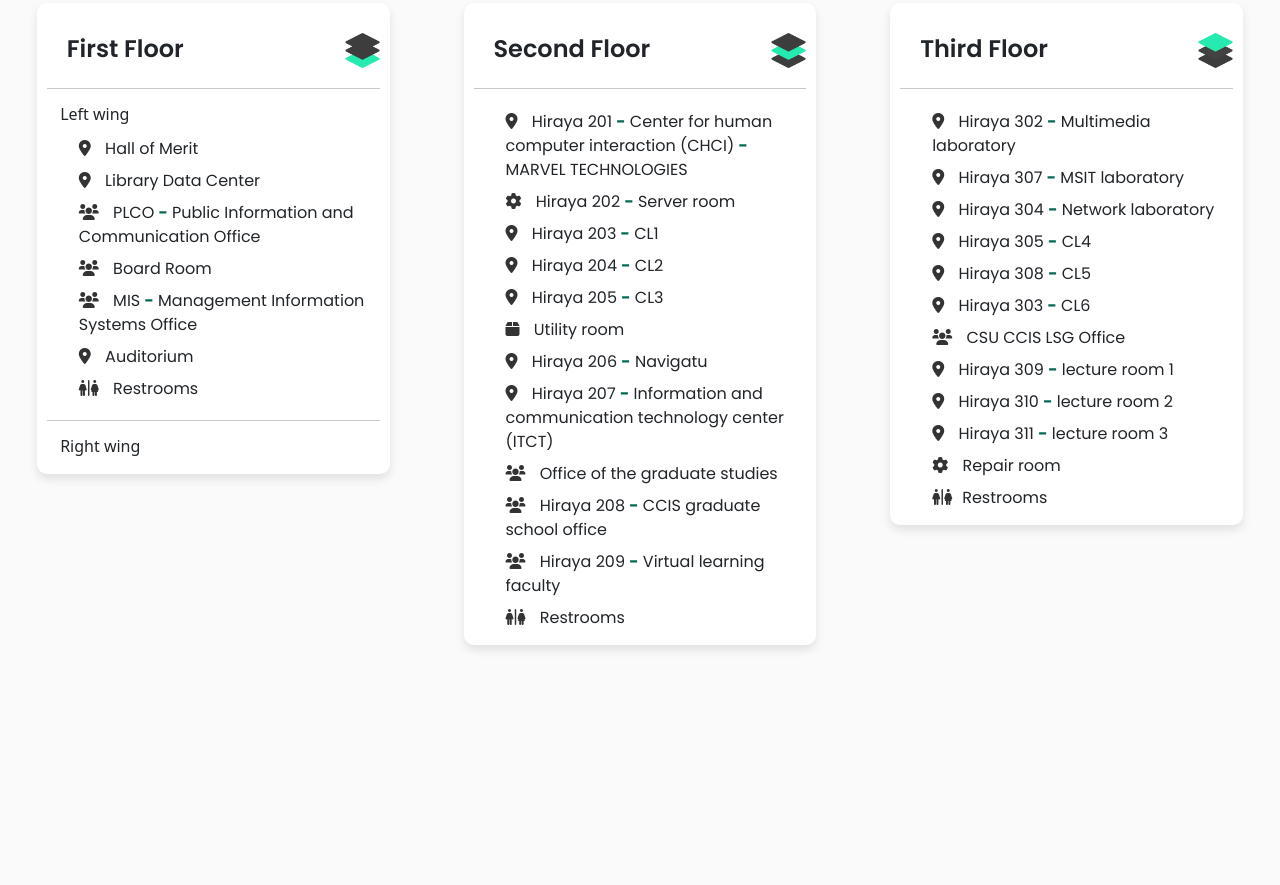
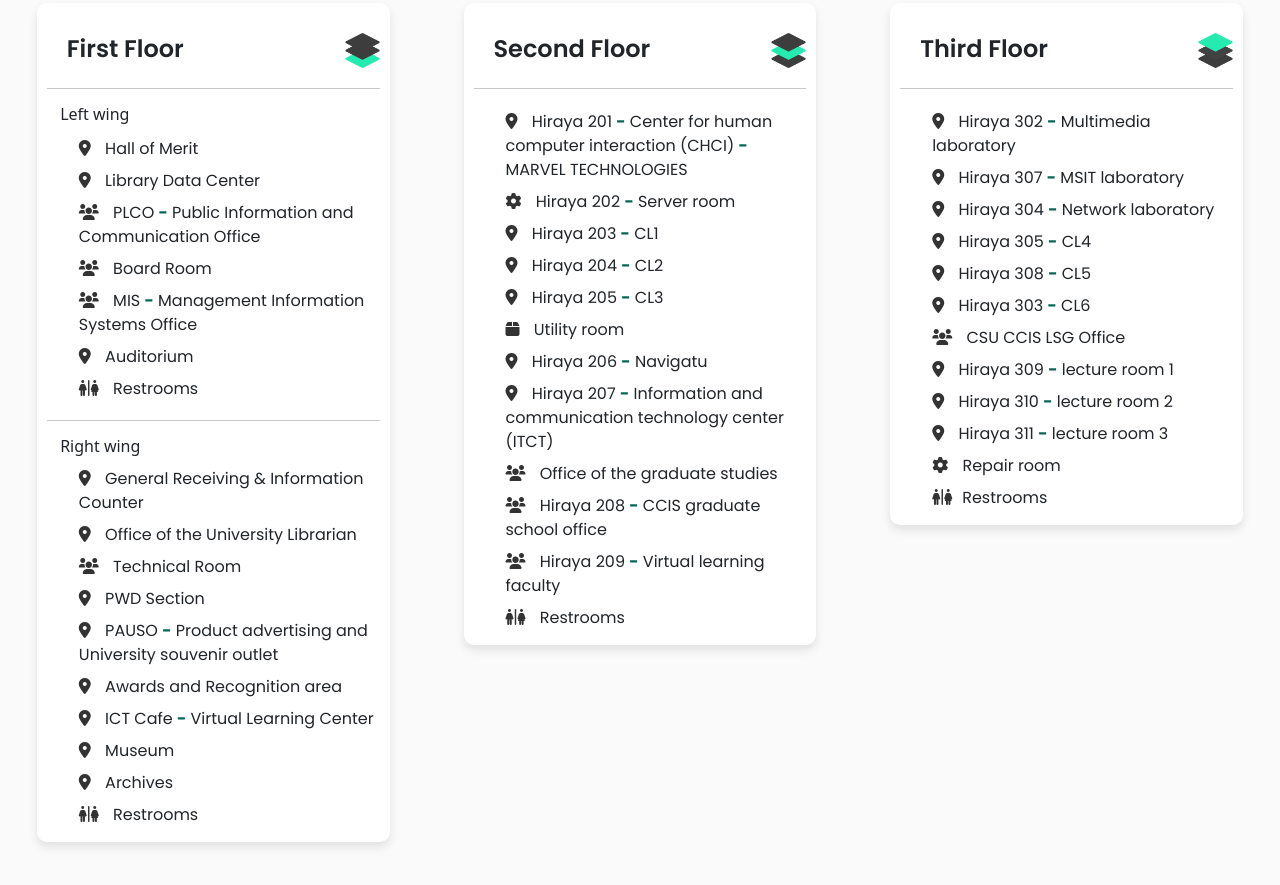
Before and after one commit to Ashina22/application, a plain HTML site: page lib.html in a window 1280 px wide. Shown: the part 806-1691 px from the top of the page. Before the commit the page ends 1510 px from the top, so only its background shows below. Drawn offline with Linux system fonts and the light colour scheme.

Commit message:
added right wing

```diff
--- a/lib.html
+++ b/lib.html
@@ -97,6 +97,16 @@
                 <p><i class="fas fa-restroom"></i> Restrooms</p>
                 <hr />
               <h6 style="margin-left: 4%">Right wing</h6>
+              <p><i class="fas fa-map-marker-alt"></i> General Receiving & Information Counter</p>
+                <p><i class="fas fa-map-marker-alt"></i> Office of the University Librarian</p>
+                <p><i class="fa-solid fa-users"></i> Technical Room</p>
+                <p><i class="fa-solid fa-map-marker-alt"></i> PWD Section</p>
+                <p><i class="fa-solid fa-map-marker-alt"></i> PAUSO <span>-</span> Product advertising and University souvenir outlet</p>
+                <p><i class="fas fa-map-marker-alt"></i> Awards and Recognition area</p>
+                <p><i class="fas fa-map-marker-alt"></i> ICT Cafe <span>-</span> Virtual Learning Center</p>
+                <p><i class="fas fa-map-marker-alt"></i> Museum</p>
+                <p><i class="fas fa-map-marker-alt"></i> Archives</p>
+                <p><i class="fas fa-restroom"></i> Restrooms</p>
         </div>
       </div>
     </div>
```
